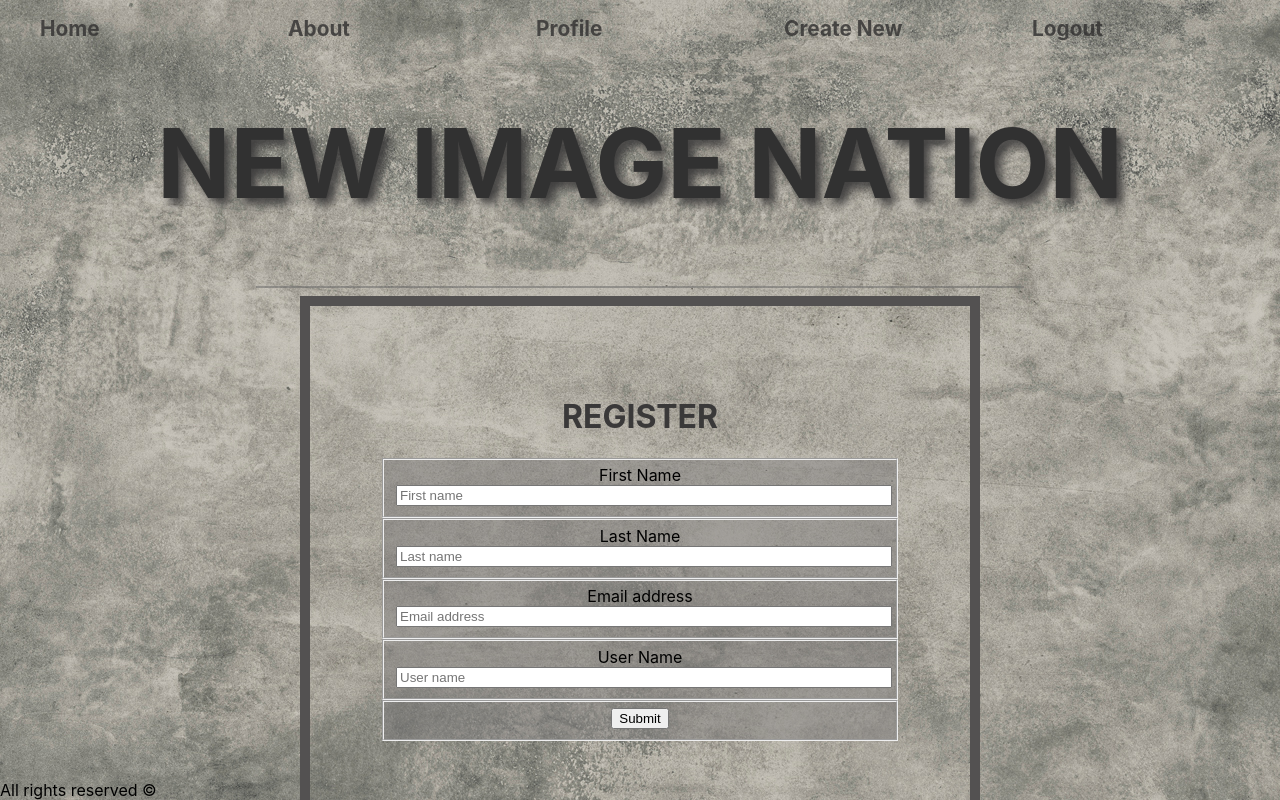
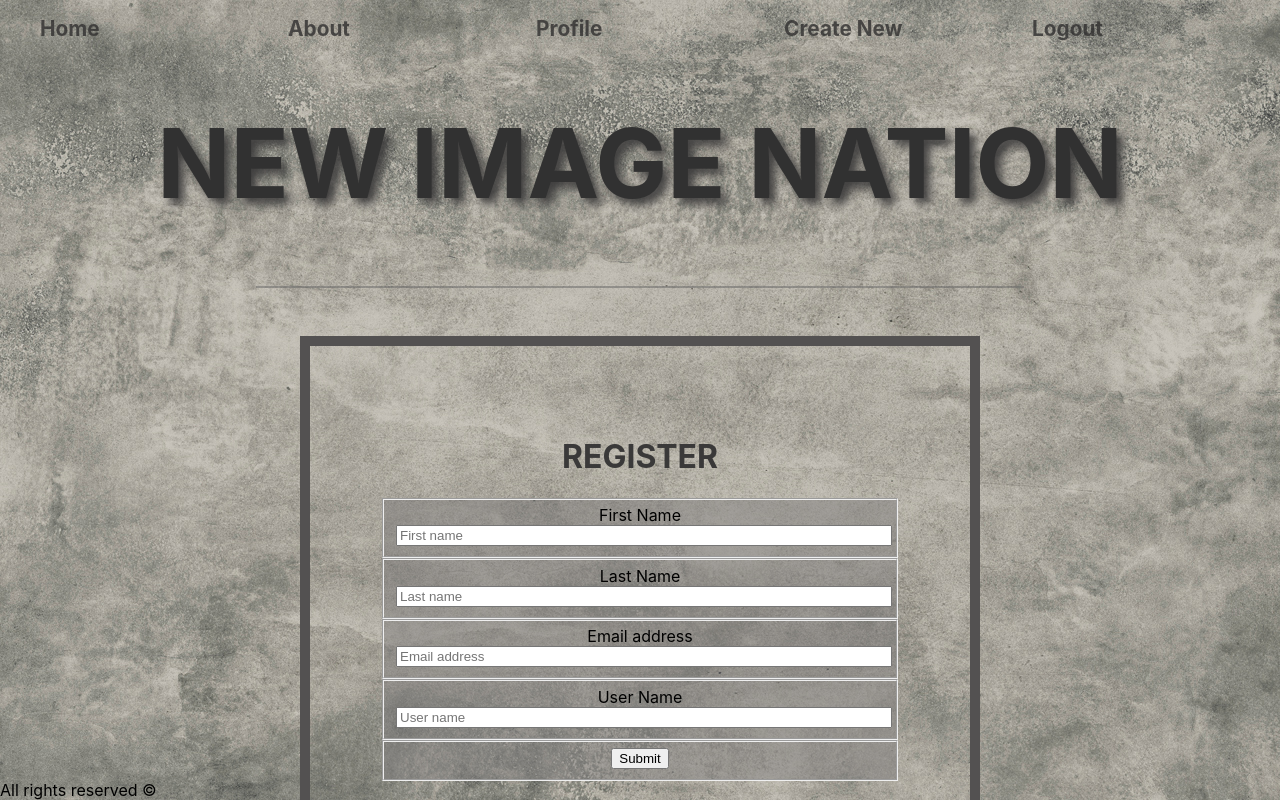
Before and after one commit to DavidEdwardDarden/new-img-nation, a React (Create React App) app: page /register in a window 1280 px wide. Shown: the top 800 px of the page. Built offline with nearby package versions, Linux system fonts and the light colour scheme; sample sign-in values are in the browser's storage.

Commit message:
made some minor css changes I want to save

```diff
--- a/src/components/auth/Register.js
+++ b/src/components/auth/Register.js
@@ -59,12 +59,14 @@ export const Register = () => {
     }
 
     return (
-        <main className="centerme" style={{ textAlign: "center" }}>
+     <div>
+         <br/>
+         <br/>
+     <main className="centerme" style={{ textAlign: "center" }}>
             <dialog className="dialog dialog--password" open={conflictDialog}>
                 <div>Account with that email address already exists</div>
                 <button className="button--close" onClick={e => setConflictDialog(false)}>Close</button>
             </dialog>
-
             <form className="formuplogin" onSubmit={handleRegister}>
                 <h1 className="gry">REGISTER</h1>
                 <fieldset className="designme" >
@@ -93,5 +95,6 @@ export const Register = () => {
 
             </div>
         </main>
+        </div>
     )
 }
--- a/src/components/profileSection/profileExpandedCollectionCard.css
+++ b/src/components/profileSection/profileExpandedCollectionCard.css
@@ -68,7 +68,7 @@
         /* justify-content: center; */
         /* display: block; */
         margin: 20px;
-        width: 70%;
+        width: 20%;
         height: 40px;
          /* border: 3px solid green; */
         padding: 7px;
@@ -85,7 +85,6 @@
         background-color: #fdad00; /* Green */
         color: rgb(0, 0, 0);
     }
-
 
     .limit1{
         width:95%;
```
